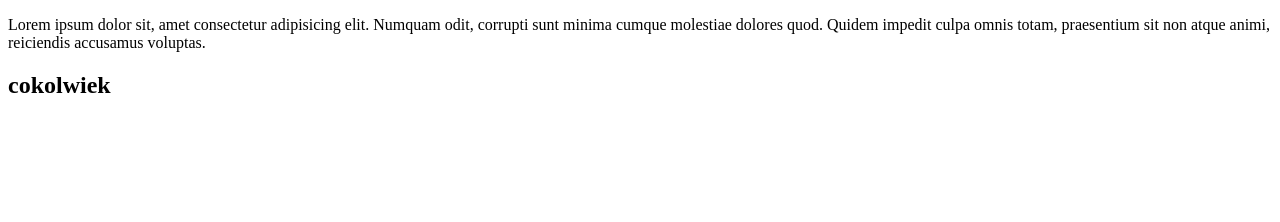
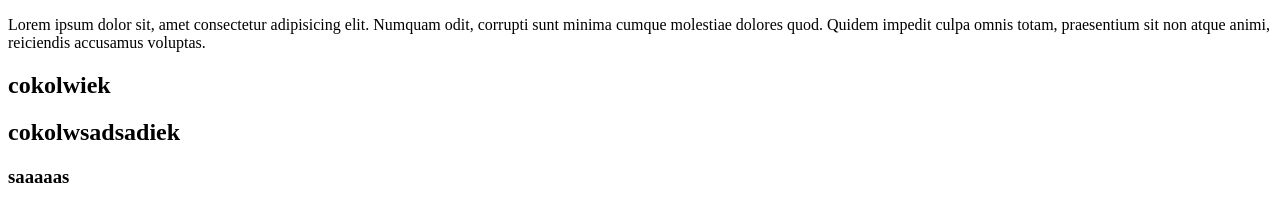
Before and after one commit to krosdo/ZajeciaKontrolaWersji, a plain HTML site: page index.html in a window 1280 px wide. Drawn offline with Linux system fonts and the light colour scheme.

Commit message:
version nr 1

```diff
--- a/index.html
+++ b/index.html
@@ -9,5 +9,7 @@
 <body>
     <p>Lorem ipsum dolor sit, amet consectetur adipisicing elit. Numquam odit, corrupti sunt minima cumque molestiae dolores quod. Quidem impedit culpa omnis totam, praesentium sit non atque animi, reiciendis accusamus voluptas.</p>
     <h2>cokolwiek</h2>
+    <h2>cokolwsadsadiek</h2>
+    <h3>saaaaas</h3>
 </body>
 </html>
```
